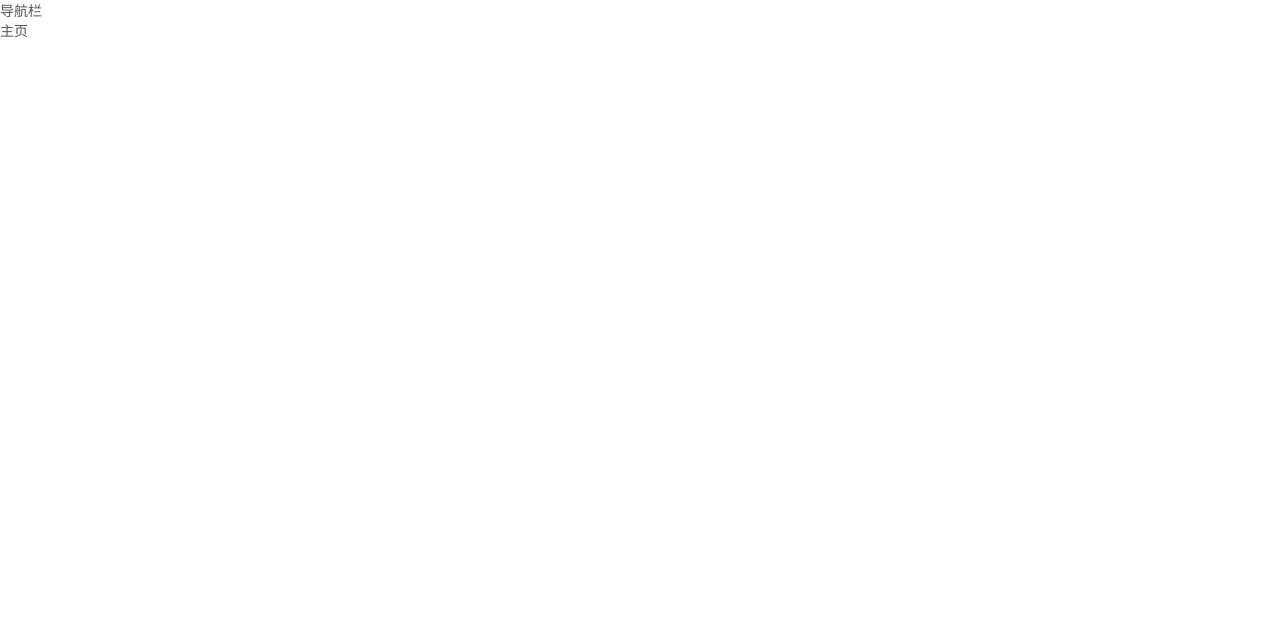
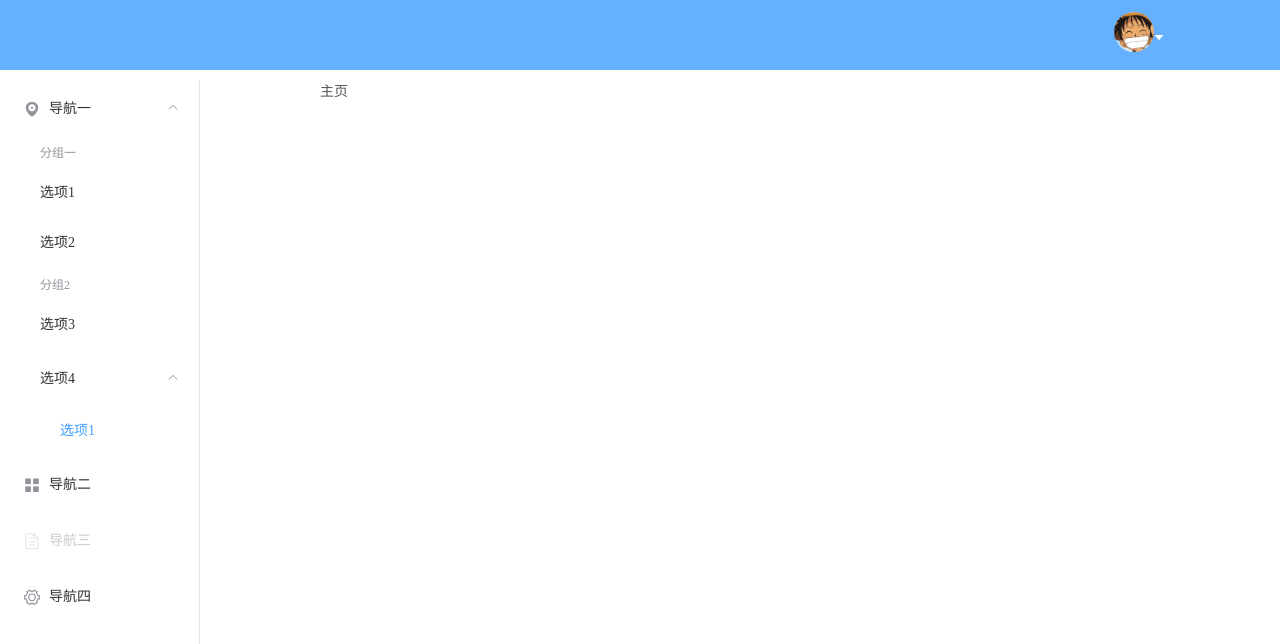
Before and after one commit to heng1234/vuePro, a Vue app: page /homePage in a window 1280 px wide. Shown: the top 644 px of the page. Built offline with nearby package versions, Linux system fonts and the light colour scheme; sample sign-in values are in the browser's storage.

Commit message:
主页页面搭建

```diff
--- a/src/components/hlvyLoading.vue
+++ b/src/components/hlvyLoading.vue
@@ -4,7 +4,7 @@
           class="divloding"
           v-if="fullscreenLoading"
          >
-        <p class="iconcls "></p>
+        <p class="iconcls  "></p>
         <p class="pcls center">&emsp;{{text}}</p>
 
 
@@ -66,7 +66,7 @@
 .iconcls{
   position: absolute;
   top:46%;
-  left: 50%;
+  left: 49.4%;
   transform: translate(-50%,-50%);
   -webkit-transform: translate(-50%,-50%);
   -moz-transform: translate(-50%,-50%);
--- a/src/main.js
+++ b/src/main.js
@@ -20,7 +20,12 @@
     TabPane,
     Form,
     FormItem,
-    MessageBox} from 'element-ui';
+    MessageBox,
+    Container,
+    Aside,
+    header,
+    Main,
+} from 'element-ui';
 import 'element-ui/lib/theme-chalk/index.css';
 // table 的样式需要手动引入
 import 'element-ui/lib/theme-chalk/icon.css'
@@ -68,12 +73,18 @@
     _install(Vue, "hlvy-tabs", Tabs);
     _install(Vue, "hlvy-tab-pane", TabPane);
     _install(Vue, "hlvy-loading", hlvyLoading);
-    _install(Vue, "hlvy-checkbox", Checkbox);
+    _install(Vue, "hlvy-container", Container);
+    _install(Vue, "hlvy-aside", Aside);
+    _install(Vue, "hlvy-header", header);
+    _install(Vue, "hlvy-main", Main);
     Vue.prototype.$confirm = _confirm;
 };
 Vue.use(install);
 /*自定义element标签名结束*/
 
+
+import  elementUi from 'element-ui'
+Vue.use(elementUi);
 //全局过滤器文件
 import * as custom from '@/filter/filter.js'
 
--- a/src/pages/Login/login.vue
+++ b/src/pages/Login/login.vue
@@ -1,5 +1,6 @@
 <template>
     <div class="login" :style="{height:loginHeight,width:loginWidth}">
+        <hlvy-loading :fullscreenLoading="loadingShow" :text="'登录中······'"></hlvy-loading>
       <div class="logdiv center">
           <div style="position: absolute;left: 34%;top: 2%;color: #409EFF;font-size: 19px">{{msgValue}}</div>
           <hlvy-form :model="dynamicValidateForm" ref="dynamicValidateForm" label-width="100px" class="demo-dynamic form">
@@ -43,6 +44,7 @@
                     loginPwd:'',
                     checked:true
                 },
+                loadingShow:false,
                 msgValue:'用户名密码随便输入哦······'
 
             }
@@ -101,17 +103,20 @@
                 this.loginWidth = window.innerWidth+"px"
             },
             submitForm(formName) {
+                this.loadingShow = !this.loadingShow;
                 this.$refs[formName].validate((valid) => {
                     if (valid) {
+
                         sessionStorage.setItem("loginMsg",JSON.stringify(this.dynamicValidateForm))
                       if(this.dynamicValidateForm.checked){
                           storage.set("dynamicValidateForm",this.dynamicValidateForm);
                       }else{
-                          storage.remove("dynamicValidateForm",{});
+                          storage.remove("dynamicValidateForm");
 
                       }
                         this.$router.push({path: "/home"});
                     } else {
+                        this.loadingShow = false;
                         console.log('error submit!!');
                         return false;
                     }
--- a/src/views/Home.vue
+++ b/src/views/Home.vue
@@ -1,7 +1,93 @@
 <template>
   <div class="home">
-导航栏
-    <router-view></router-view>
+      <el-container>
+
+          <el-aside >
+              <div class="acccls">
+                <!--  <el-radio-group v-model="isCollapse" style="margin-bottom: 20px;">
+                      <el-radio-button :label="false">展开</el-radio-button>
+                      <el-radio-button :label="true">收起</el-radio-button>
+                  </el-radio-group>-->
+                  <el-menu default-active="1-4-1" style="height: 100%" class="el-menu-vertical-demo" @open="handleOpen" @close="handleClose" :collapse="isCollapse">
+                      <el-submenu index="1">
+                          <template slot="title">
+                              <i class="el-icon-location"></i>
+                              <span slot="title">导航一</span>
+                          </template>
+                          <el-menu-item-group>
+                              <span slot="title">分组一</span>
+                              <el-menu-item index="1-1">选项1</el-menu-item>
+                              <el-menu-item index="1-2">选项2</el-menu-item>
+                          </el-menu-item-group>
+                          <el-menu-item-group title="分组2">
+                              <el-menu-item index="1-3">选项3</el-menu-item>
+                          </el-menu-item-group>
+                          <el-submenu index="1-4">
+                              <span slot="title">选项4</span>
+                              <el-menu-item index="1-4-1">选项1</el-menu-item>
+                          </el-submenu>
+                      </el-submenu>
+                      <el-menu-item index="2">
+                          <i class="el-icon-menu"></i>
+                          <span slot="title">导航二</span>
+                      </el-menu-item>
+                      <el-menu-item index="3" disabled>
+                          <i class="el-icon-document"></i>
+                          <span slot="title">导航三</span>
+                      </el-menu-item>
+                      <el-menu-item index="4">
+                          <i class="el-icon-setting"></i>
+                          <span slot="title">导航四</span>
+                      </el-menu-item>
+                  </el-menu>
+
+
+              </div>
+          </el-aside>
+          <el-container>
+              <!--header-->
+              <el-header>
+                  <div class="headercls">
+
+
+                      <div class="header-user-con">
+                          <!-- 全屏显示 -->
+                          <div class="btn-fullscreen" @click="handleFullScreen">
+                              <el-tooltip effect="dark" :content="fullscreen?`取消全屏`:`全屏`" placement="bottom">
+                                  <i class="el-icon-rank"></i>
+                              </el-tooltip>
+                          </div>
+
+                          <!-- 用户头像 -->
+                          <div class="user-avator"><img src="../assets/images/login/loginmsg.jpg"></div>
+                          <!-- 用户名下拉菜单 -->
+                          <el-dropdown class="user-name" trigger="click" @command="handleCommand">
+                    <span class="el-dropdown-link">
+                         {{sessionData.loginName}} <i class="el-icon-caret-bottom"></i>
+                    </span>
+                              <el-dropdown-menu slot="dropdown">
+                                  <a href="https://blog.csdn.net/qq_39313596" target="_blank">
+                                      <el-dropdown-item>博客地址</el-dropdown-item>
+                                  </a>
+                                  <a href="https://github.com/heng1234/vuePro" target="_blank">
+                                      <el-dropdown-item>项目仓库</el-dropdown-item>
+                                  </a>
+                                  <el-dropdown-item divided  command="loginout">退出登录</el-dropdown-item>
+                              </el-dropdown-menu>
+                          </el-dropdown>
+                      </div>
+
+              </div>
+              </el-header>
+              <el-main>
+
+                  <router-view></router-view>
+
+              </el-main>
+          </el-container>
+      </el-container>
+
+
   </div>
 </template>
 
@@ -9,7 +95,112 @@
 
 export default {
   name: 'home',
+    data(){
+      return{
+          sessionData:[],
+          fullscreen: false,
+          isCollapse: false
+      }
+    },
+    methods:{
+        // 用户名下拉菜单选择事件
+        handleCommand(command) {
+            if(command == 'loginout'){
+                sessionStorage.removeItem('loginMsg')
+                this.$router.push('/login');
+            }
+        },
+        // 侧边栏折叠
+        collapseChage(){
+            this.collapse = !this.collapse;
+            bus.$emit('collapse', this.collapse);
+        },
+        // 全屏事件
+        handleFullScreen(){
+            let element = document.documentElement;
+            if (this.fullscreen) {
+                if (document.exitFullscreen) {
+                    document.exitFullscreen();
+                } else if (document.webkitCancelFullScreen) {
+                    document.webkitCancelFullScreen();
+                } else if (document.mozCancelFullScreen) {
+                    document.mozCancelFullScreen();
+                } else if (document.msExitFullscreen) {
+                    document.msExitFullscreen();
+                }
+            } else {
+                if (element.requestFullscreen) {
+                    element.requestFullscreen();
+                } else if (element.webkitRequestFullScreen) {
+                    element.webkitRequestFullScreen();
+                } else if (element.mozRequestFullScreen) {
+                    element.mozRequestFullScreen();
+                } else if (element.msRequestFullscreen) {
+                    // IE11
+                    element.msRequestFullscreen();
+                }
+            }
+            this.fullscreen = !this.fullscreen;
+        },
+        handleOpen(key, keyPath) {
+            console.log(key, keyPath);
+        },
+        handleClose(key, keyPath) {
+            console.log(key, keyPath);
+        }
+    },
+    created(){
+      this.sessionData =  JSON.parse(sessionStorage.getItem("loginMsg"));
+    },
   components: {
   }
 }
 </script>
+<style scoped>
+    .home{
+        position: relative;
+        width: 100%;
+        height: 100%;
+    }
+
+    .headercls{
+        position: absolute;
+        left: 0%;
+        width: 100%;
+        height: 70px;
+        background-color: rgba(64,158,255,0.8);
+    }
+    .acccls{
+        position: absolute;
+        top: 10%;
+        height: 90%;
+        width: 200px;
+    }
+
+
+    .user-name{
+        position: absolute;
+       top:30px;
+        left: 90%;
+    }
+    .user-avator{
+        display: inline-block;
+        margin-left: 87%;
+        margin-top: -15px;
+    }
+    .user-avator img{
+        display: block;
+        width:40px;
+        height:40px;
+        border-radius: 50%;
+    }
+    .el-dropdown-link{
+        color: #fff;
+        cursor: pointer;
+    }
+    .btn-fullscreen{
+        transform: rotate(45deg);
+        margin-right: 5px;
+        font-size: 24px;
+    }
+</style>
```
Also changed, not shown: src/assets/images/login/loginmsg.jpg (added).
